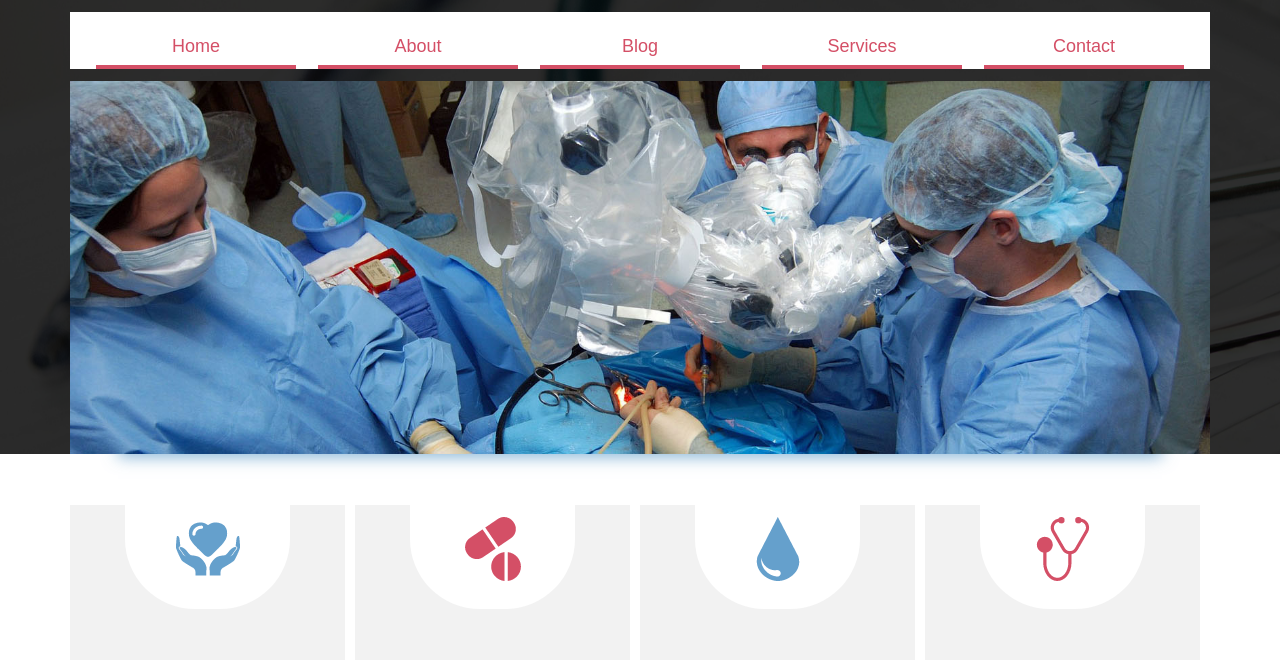
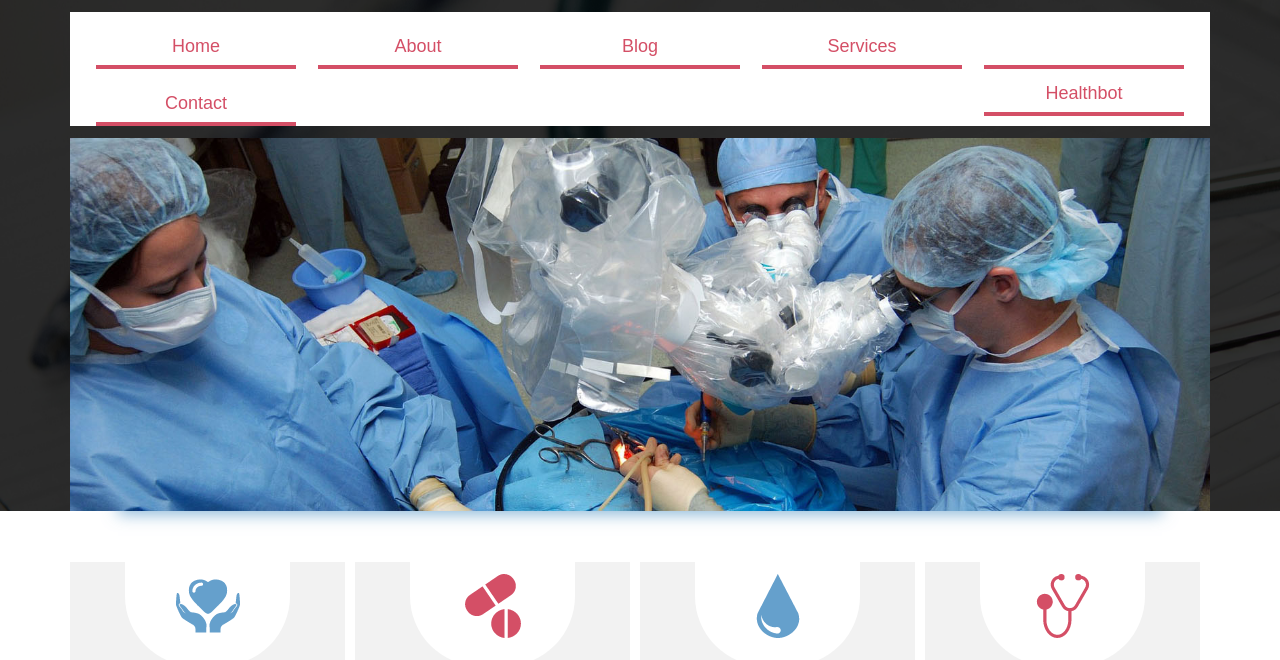
Before and after one commit to vasu11223/healthy12, a plain HTML site: page index.html in a window 1280 px wide. Shown: the part 137-797 px from the top of the page. Drawn offline with Linux system fonts and the light colour scheme; a web font is replaced by a local one.

Commit message:
Update index.html

```diff
--- a/index.html
+++ b/index.html
@@ -38,7 +38,8 @@ Smartphone Compatible web template, free webdesigns for Nokia, Samsung, LG, Sony
                   <li class="home"><a href="index.html">Home</a></li>
 				  <li class=""><a href="about.html">About</a></li>
 				  <li class=""><a href="blog.html">Blog</a></li>
-				  <li class=""><a href="services.html">Services</a></li>
+		      <li class=""><a href="services.html">Services</li>
+		       <li class=""><a href="healthbot.html">Healthbot</a></li>
 				  <li class=""><a href="contact.html">Contact</a></li>
               </ul>
             </div>
```
